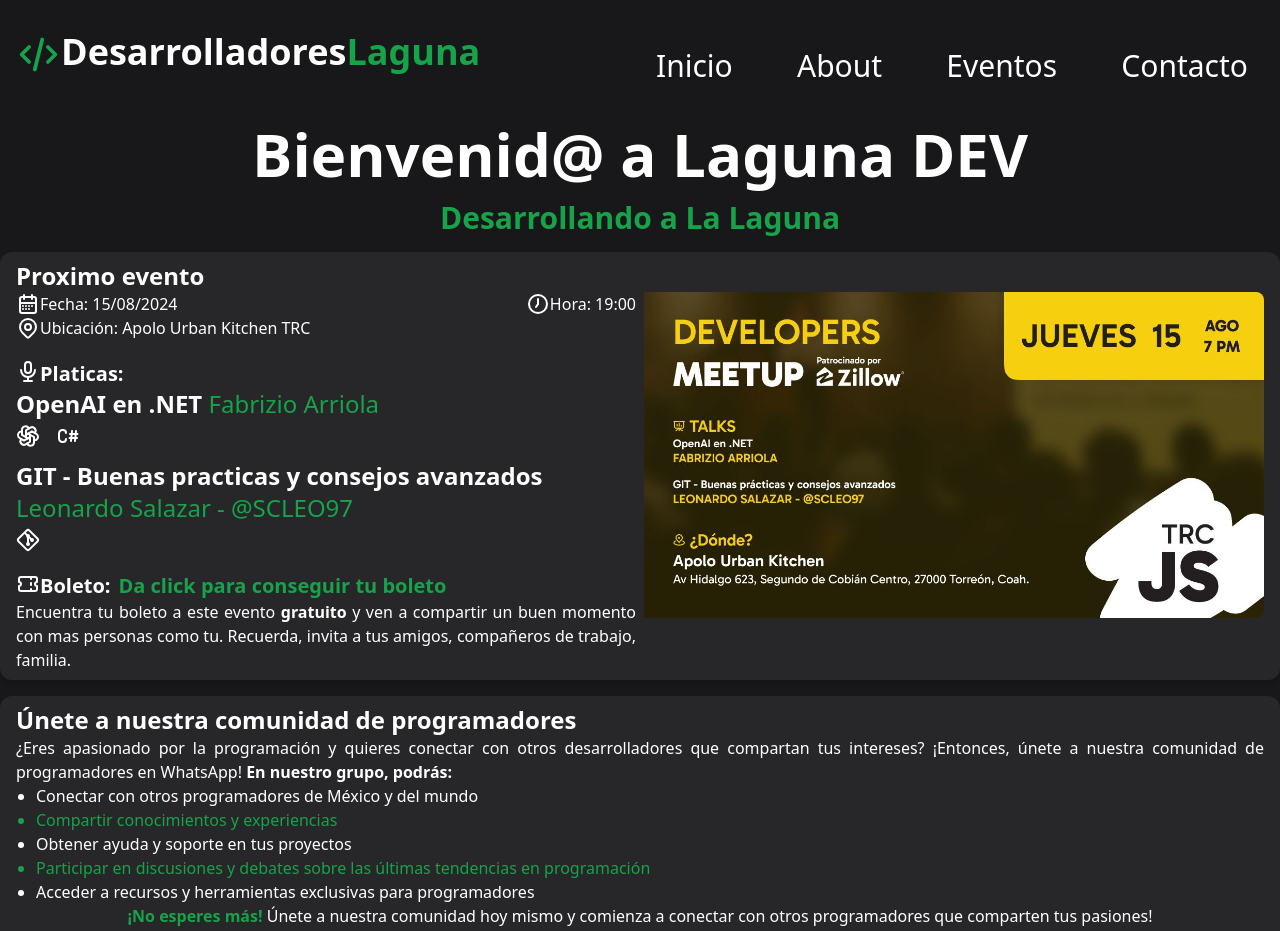
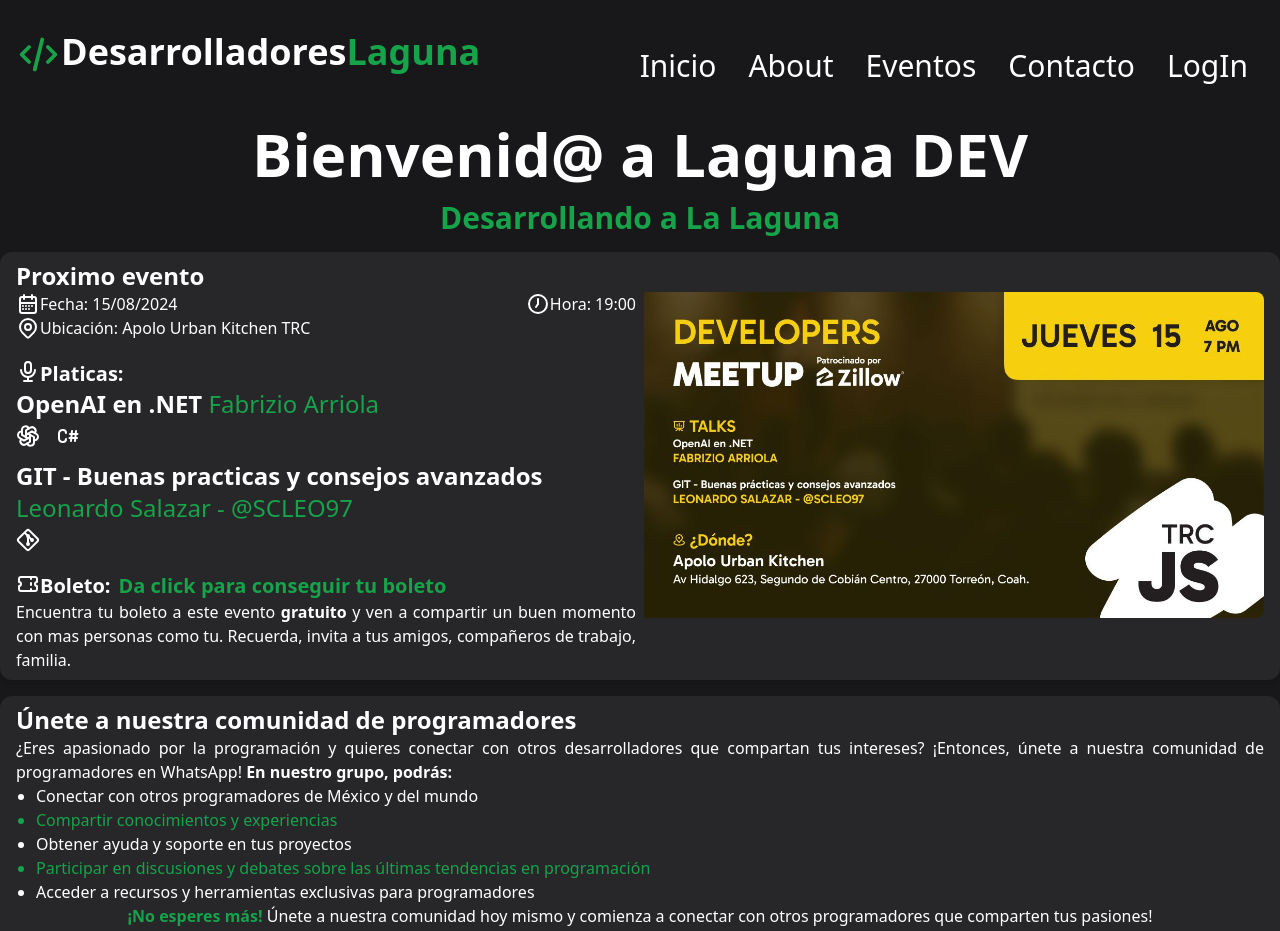
Before and after one commit to Jorki3/laguna-dev, an Astro site: page / in a window 1280 px wide. Shown: the top 931 px of the page. Built offline with nearby package versions, Linux system fonts and the light colour scheme; Astro itself is replaced by a stand-in of ours.

Commit message:
Button of signin

```diff
--- a/src/components/Header.astro
+++ b/src/components/Header.astro
@@ -43,6 +43,7 @@ import ANav from "./ANav.astro";
       <ANav href="/">About</ANav>
       <ANav href="/events">Eventos</ANav>
       <ANav href="/">Contacto</ANav>
+      <ANav href="/signin">LogIn</ANav>
     </Nav>
   </div>
 </header>
```
